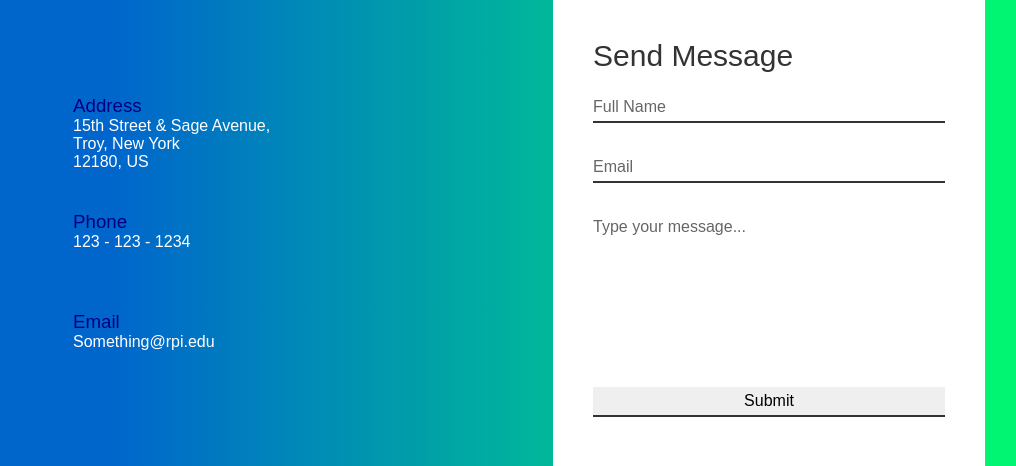
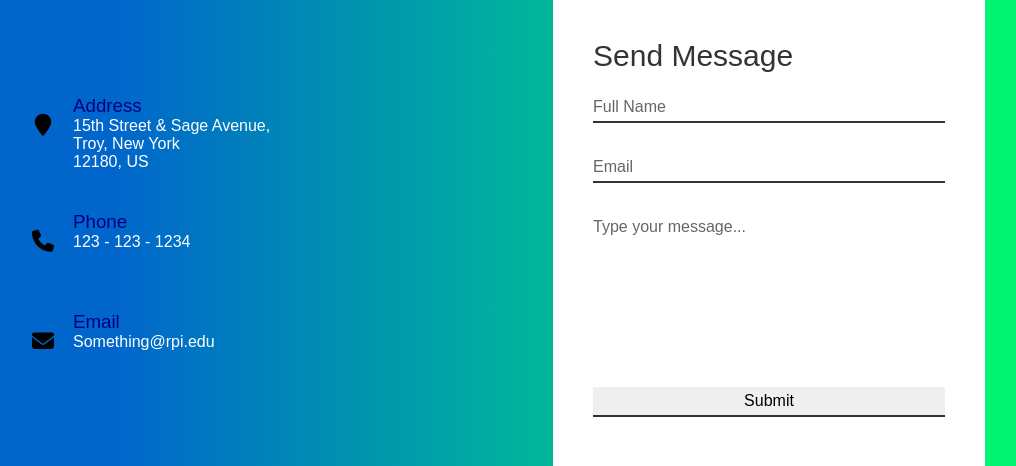
Before and after one commit to jfodera/Finder, a PHP site: page /php/contact.php in a window 1280 px wide. Shown: the part 203-669 px from the top of the page, without its empty margins (141-1157 px from the left). Run offline with PHP 8.4, Linux system fonts and the light colour scheme.

Commit message:
add fontawesome folder

```diff
--- a/php/contact.php
+++ b/php/contact.php
@@ -9,6 +9,9 @@
     <meta http-equiv="X-UA-Compatible" content="IE=edge">
     <title>Finder - Contact</title>
     <link rel="stylesheet" href="../contact.css">
+
+    <link href="../fontawesome-free-6.6.0-web/css/all.css" rel="stylesheet" />
+
 
 </head>
 
```
